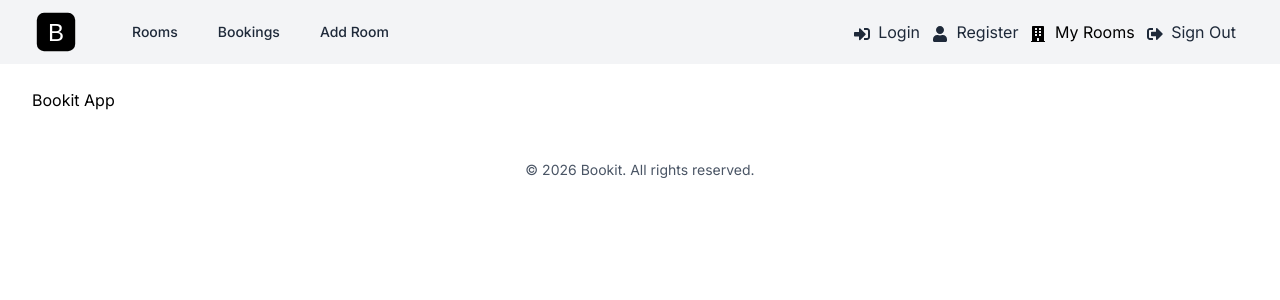
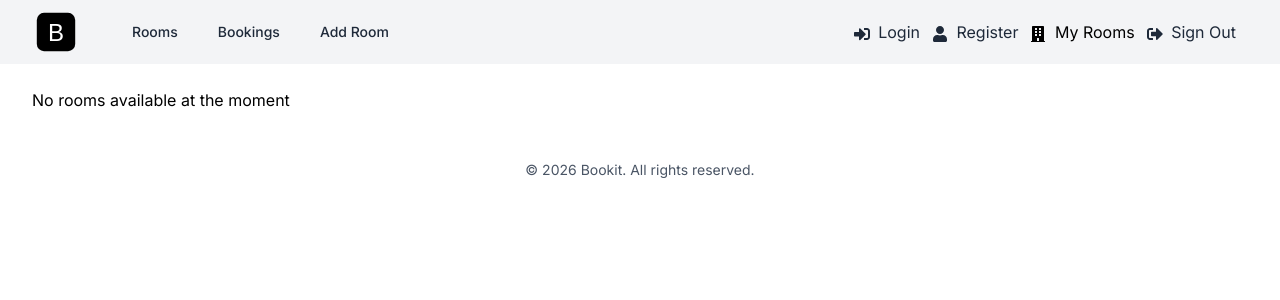
Before and after one commit to Annie-Huang/bookit-app, a Next.js app: page / in a window 1280 px wide. Shown: the top 300 px of the page. Built offline with nearby package versions, Linux system fonts and the light colour scheme.

Commit message:
Show the list of room.name or no room available message depend on the data file in app/page.tsx

```diff
--- a/app/page.jsx
+++ b/app/page.jsx
@@ -1,7 +1,13 @@
+import rooms from '@/data/rooms.json';
+
 export default function Home() {
   return (
     <>
-      <h1>Bookit App</h1>
+      {rooms.length > 0 ? (
+        rooms.map((room) => <h3>{room.name}</h3>)
+      ) : (
+        <p>No rooms available at the moment</p>
+      )}
     </>
   );
 }
```
